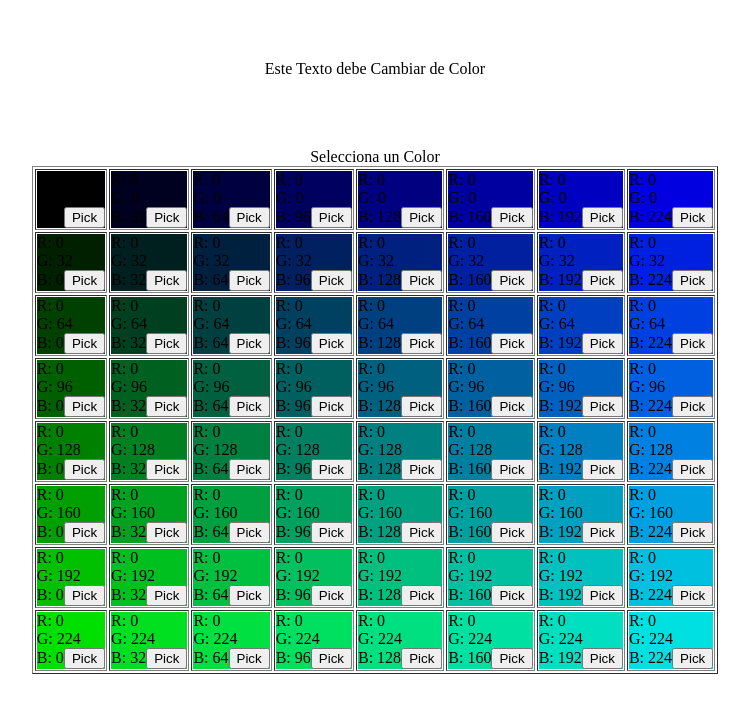
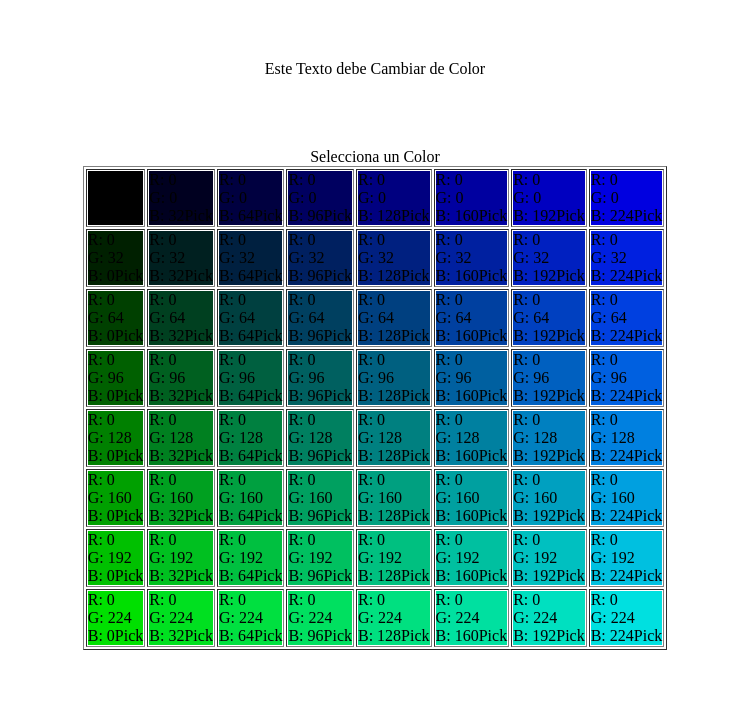
Before and after one commit to jahirmedinacs/2019-I-UNT, a PHP site: page /labs1/5/palette.php in a window 1280 px wide. Shown: the top 713 px of the page, without its empty margins (265-1014 px from the left). Run offline with PHP 8.4, Linux system fonts and the light colour scheme; data that the repository does not hold is empty.

Commit message:
v0.02.01.0050

```diff
--- a/TLP/labs1/5/palette.php
+++ b/TLP/labs1/5/palette.php
@@ -17,7 +17,7 @@ $step_size = 32;
 echo "<center>";
     echo "</br>";
     echo "</br>";
-    echo "<p id=\"foo\" style=\"font-size:medium;\">";
+    echo "<p id=\"tcolor\" style=\"font-size:medium;\">";
     echo "Este Texto debe Cambiar de Color";
     echo "</p>";
     echo "</br>";
@@ -51,9 +51,10 @@ echo "<center>";
 
             echo "<div style=\"background-color:rgb($red,$green,$blue);\"";
             echo " id=\"color_$id_name\"";
+            echo "onclick=\"getElementById('tcolor').style.color='rgb($red,$green,$blue)'\"";
             echo ">";
             echo "\tR:\t$red</br>\tG:\t$green</br>\tB:\t$blue";
-            echo "<button onclick=\"getElementById('foo').style.color='rgb($red,$green,$blue)'\">";
+            //echo "<button onclick=\"getElementById('foo').style.color='rgb($red,$green,$blue)'\">";
             echo "Pick</button>";
             echo "</div>";
             echo "</td>";
```
